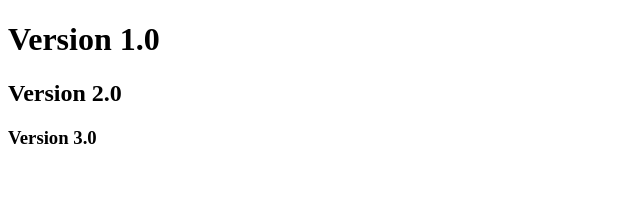
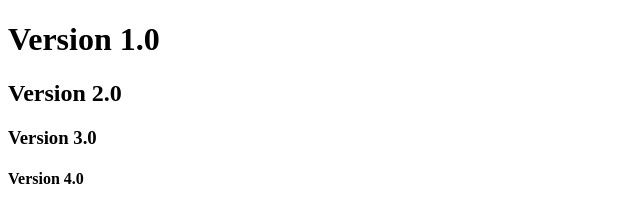
Before and after one commit to Pedro10Dev/web1, a plain HTML site: page index.html in a window 1280 px wide. Shown: the full height of the page, 0-640 px from the left. Drawn offline with Linux system fonts and the light colour scheme.

Commit message:
Version 4

```diff
--- a/index.html
+++ b/index.html
@@ -9,5 +9,6 @@
     <h1>Version 1.0</h1>
     <h2>Version 2.0</h2>
     <h3>Version 3.0</h3>
+    <h4>Version 4.0</h4>
 </body>
 </html>
```
